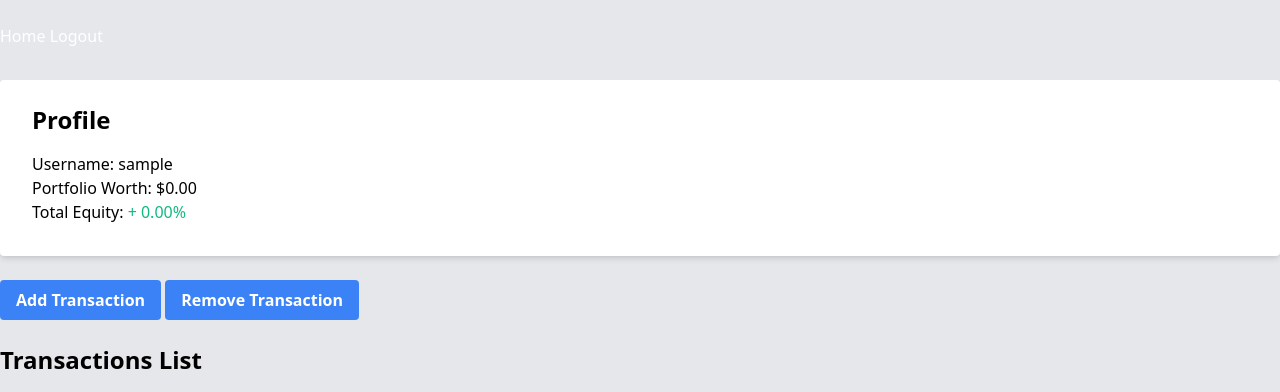
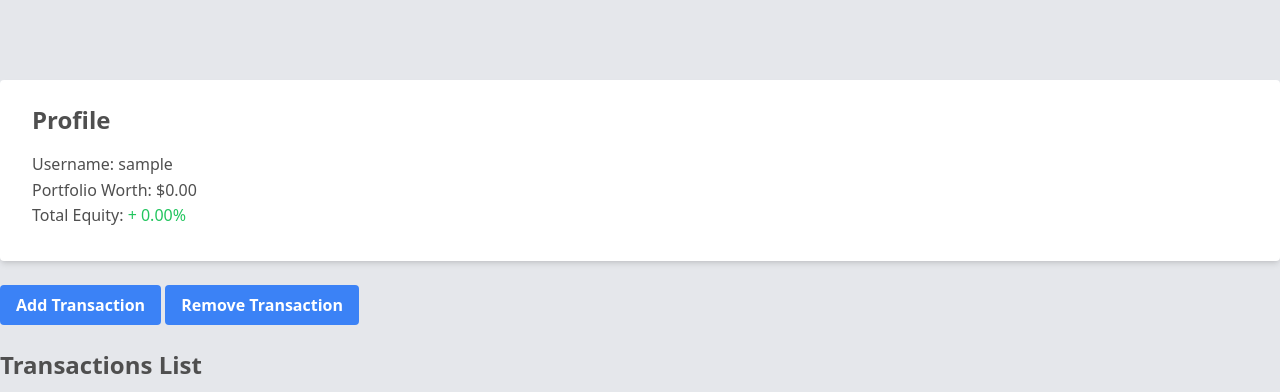
Before and after one commit to TSOlami/TrackC, a Flask app: page /1/transactions in a window 1280 px wide. Shown: the top 392 px of the page. Run offline with Flask 3, Linux system fonts and the light colour scheme; a user stored in the database is signed in; tables that the repository leaves empty hold one stand-in row (values such as "Sample post"); a database or web service that is not in the repository returns one stand-in record (values such as "Sample title"); data that the repository does not hold is empty; some libraries are stand-ins or nearby versions.

Commit message:
Started working on base.html

```diff
--- a/webapp/templates/base.html
+++ b/webapp/templates/base.html
@@ -2,11 +2,18 @@
 <html lang="en">
 <head>
 	<meta charset="UTF-8">
-	<meta http-equiv="X-UA-Compatible" content="IE=edge">
 	<meta name="viewport" content="width=device-width, initial-scale=1.0">
-	<title>{% block title %}Home{% endblock %}</title>
+	<link rel="preconnect" href="https://fonts.googleapis.com">
+    <link rel="preconnect" href="https://fonts.gstatic.com" crossorigin>
+    <link href="https://fonts.googleapis.com/css2?family=Lato:ital,wght@0,100;0,300;0,400;0,700;0,900;1,100;1,300;1,400;1,700;1,900&family=Poppins:ital,wght@1,800;1,900&display=swap" rel="stylesheet">
+	<link
+	rel="stylesheet"
+	href="https://cdn.jsdelivr.net/npm/tw-elements/dist/css/tw-elements.min.css" />
+	<script src="https://cdn.tailwindcss.com/3.3.0"></script>
 	<link href="https://cdn.jsdelivr.net/npm/tailwindcss@2.2.15/dist/tailwind.min.css" rel="stylesheet">
 	<script src="https://code.jquery.com/jquery-3.6.0.min.js"></script>
+	<title>{% block title %}Home{% endblock %}</title>
+
 	<style>
 		#form,
 		#form2,
```
